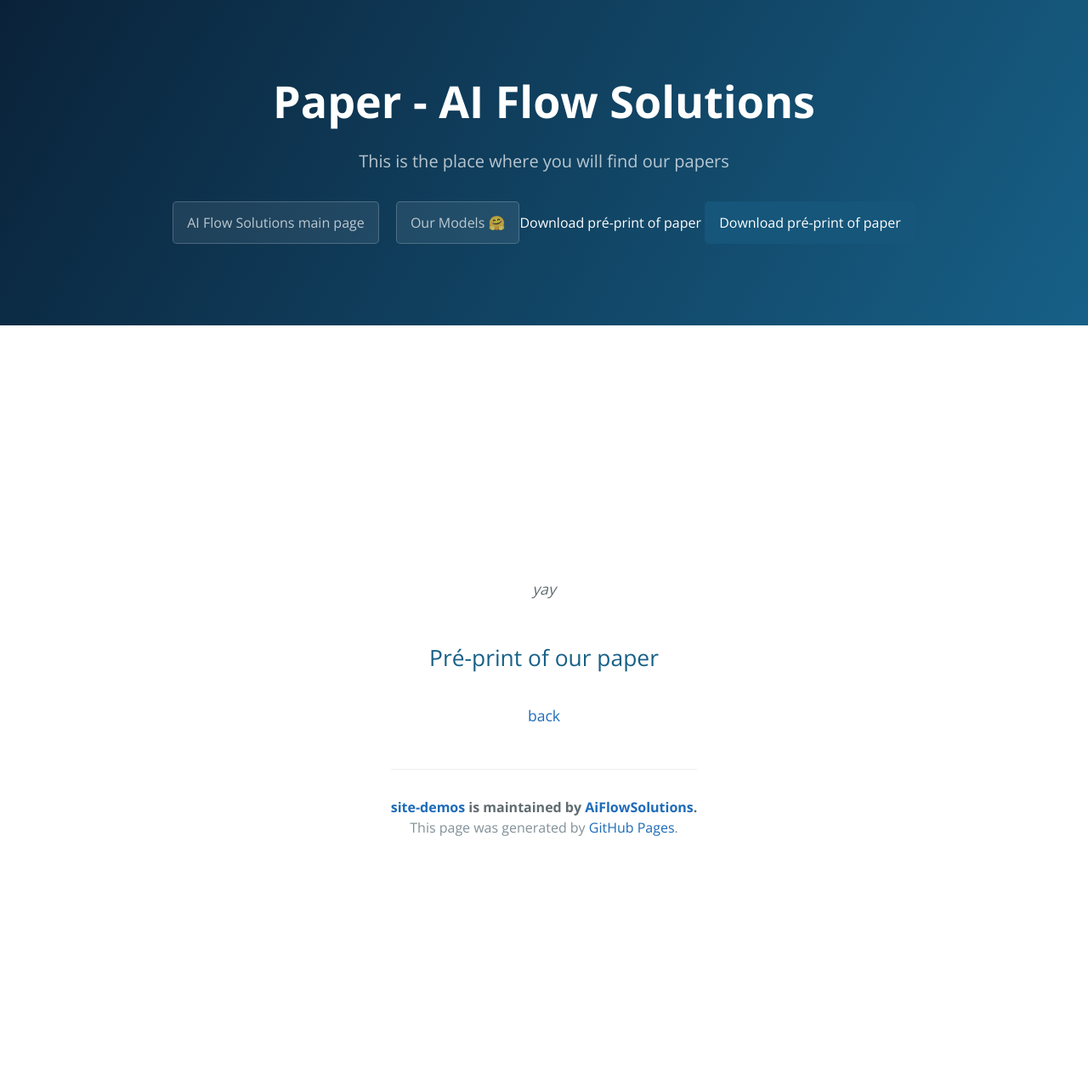
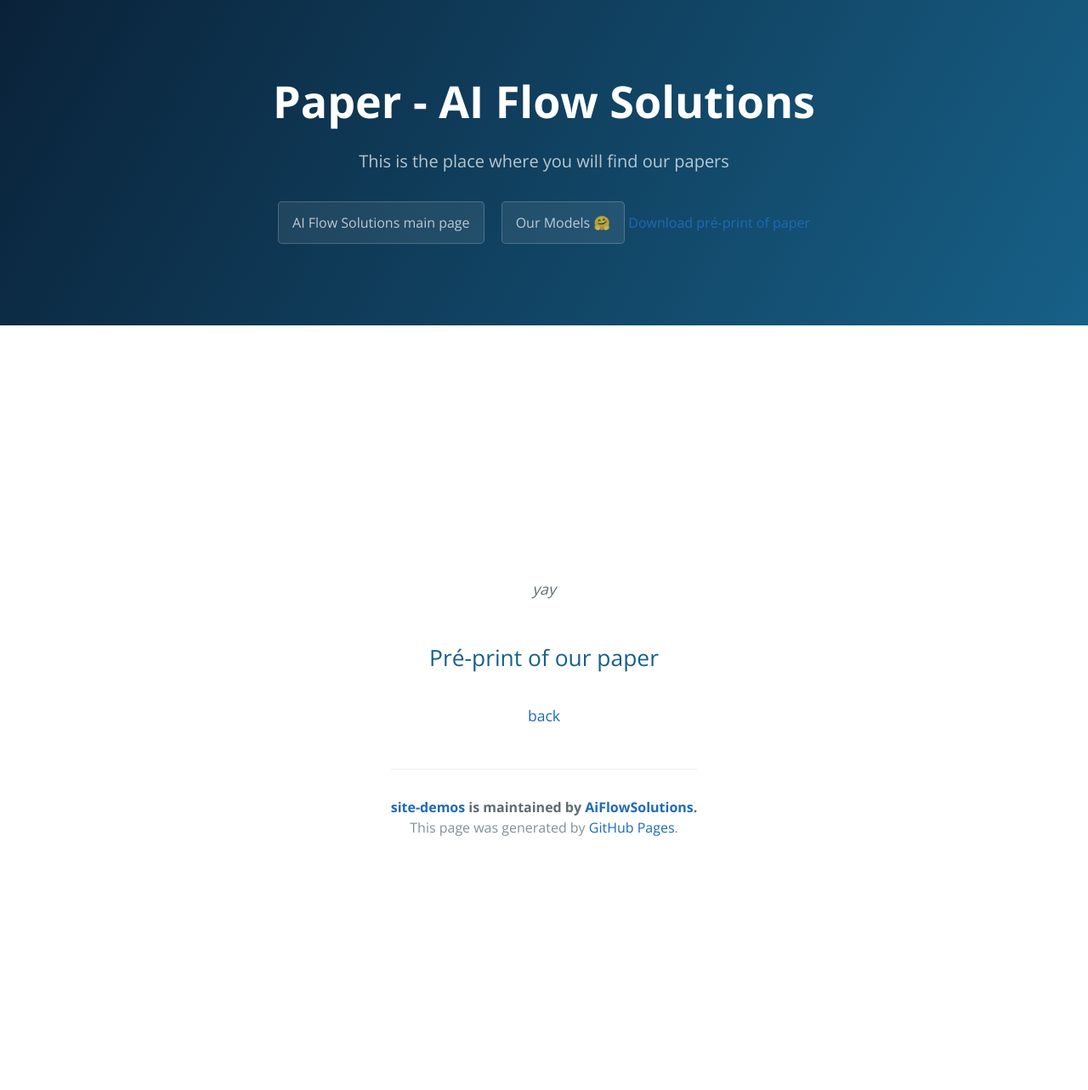
Before and after one commit to AiFlowSolutions/site-demos, a Jekyll site: the page built from Our papers.md, in a window 1280 px wide. Shown: the whole page at 85% size. Built offline with Jekyll 4.4.1, drawn with Linux system fonts in a browser that asks for light colours.

Commit message:
fix double typo

```diff
--- a/_layouts/default.html
+++ b/_layouts/default.html
@@ -20,8 +20,8 @@
       <h2 class="project-tagline">{{ page.description | default: site.description | default: site.github.project_tagline }}</h2>
       {% if site.github.is_project_page %}
         <a href="https://www.aiflowsolutions.pt/" class="btn">AI Flow Solutions main page</a>
-        <a href="https://huggingface.co/AIFS" class="btn">Our Models 🤗</a>Download pré-print of paper
-        <a class = "btn2" href="MADS__Multi-agents-for-data-science.pdf" download="MADS__Multi-agents-for-data-science.pdf">Download pré-print of paper</a>
+        <a href="https://huggingface.co/AIFS" class="btn">Our Models 🤗</a>
+        <a href="MADS__Multi-agents-for-data-science.pdf" download="MADS__Multi-agents-for-data-science.pdf">Download pré-print of paper</a>
       {% endif %}
     </header>
 
```
